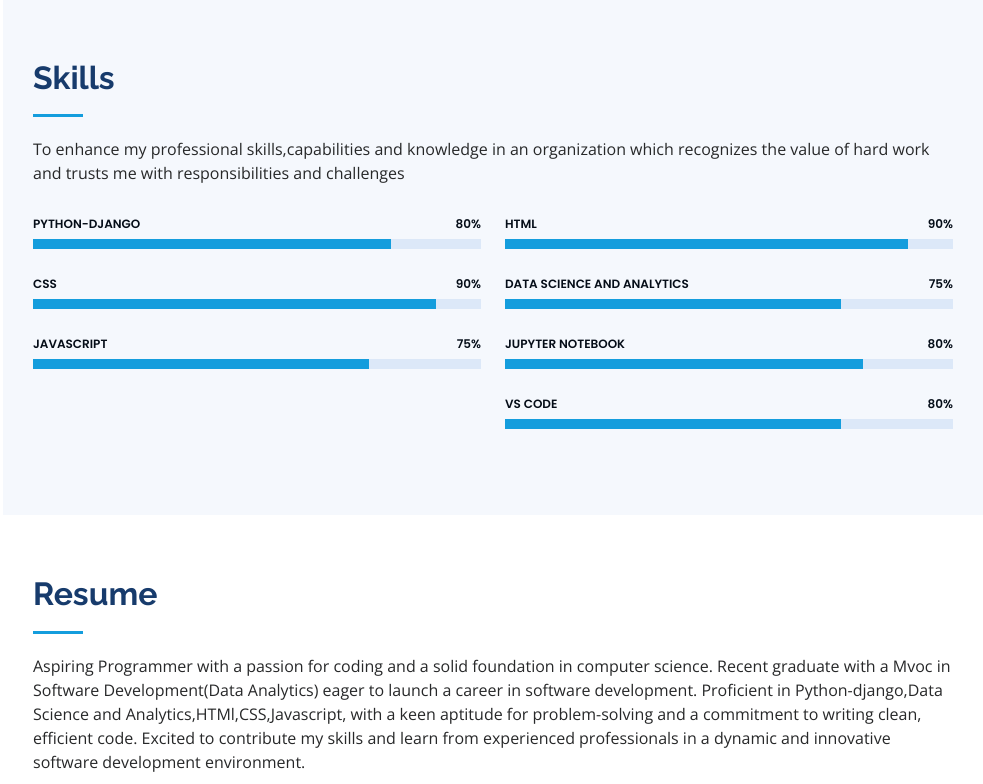
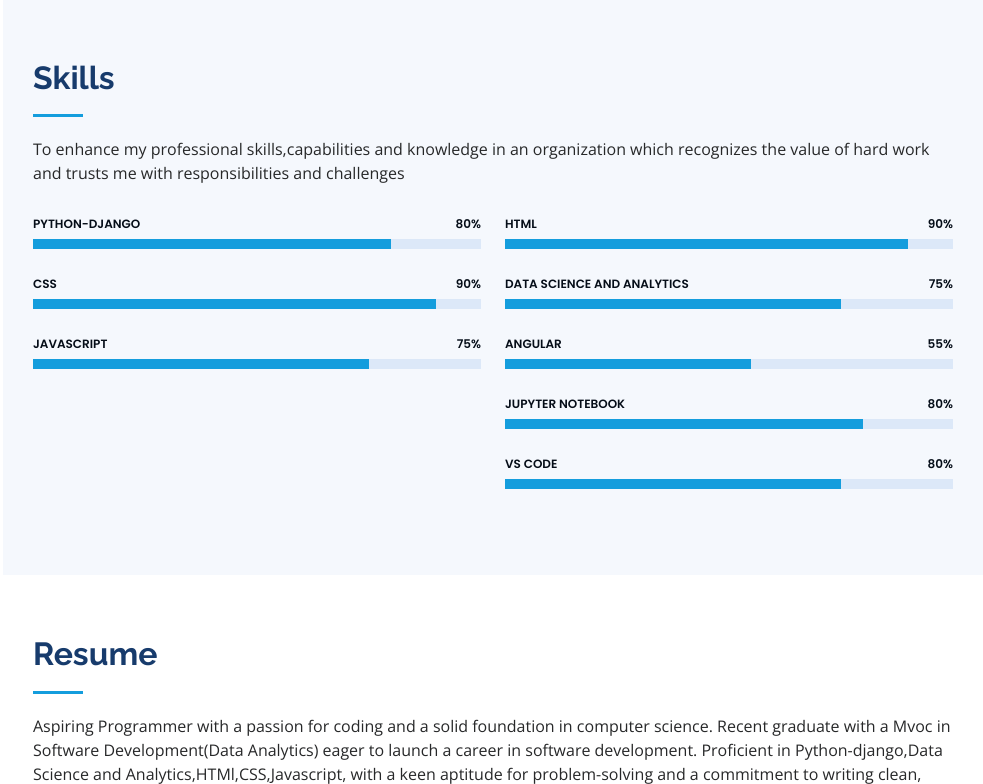
Before and after one commit to NivedSankar/Personal-Portfolio, a Django app: page / in a window 1280 px wide. Shown: the part 2132-2916 px from the top of the page, without its empty margins (297-1280 px from the left). Run offline with Django 4.2, Linux system fonts and the light colour scheme; some libraries are stand-ins or nearby versions.

Commit message:
Update index.html

```diff
--- a/mywebsite/myapp/templates/index.html
+++ b/mywebsite/myapp/templates/index.html
@@ -240,6 +240,14 @@ challenges</p>
                 <div class="progress-bar" role="progressbar" aria-valuenow="75" aria-valuemin="0" aria-valuemax="100"></div>
               </div>
             </div>
+
+            <div class="progress">
+              <span class="skill">Angular <i class="val">55%</i></span>
+              <div class="progress-bar-wrap">
+                <div class="progress-bar" role="progressbar" aria-valuenow="55" aria-valuemin="0" aria-valuemax="100"></div>
+              </div>
+            </div>
+
 
             <div class="progress">
               <span class="skill">JUPYTER NOTEBOOK <i class="val">80%</i></span>
```
